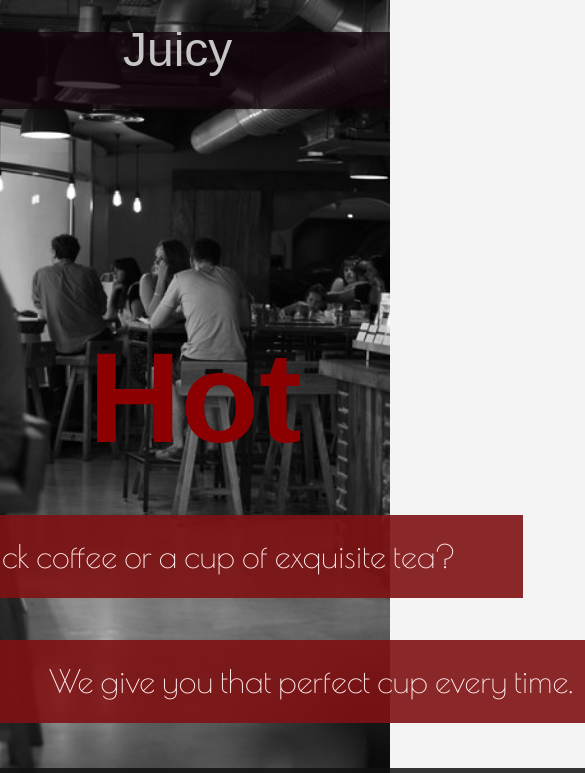
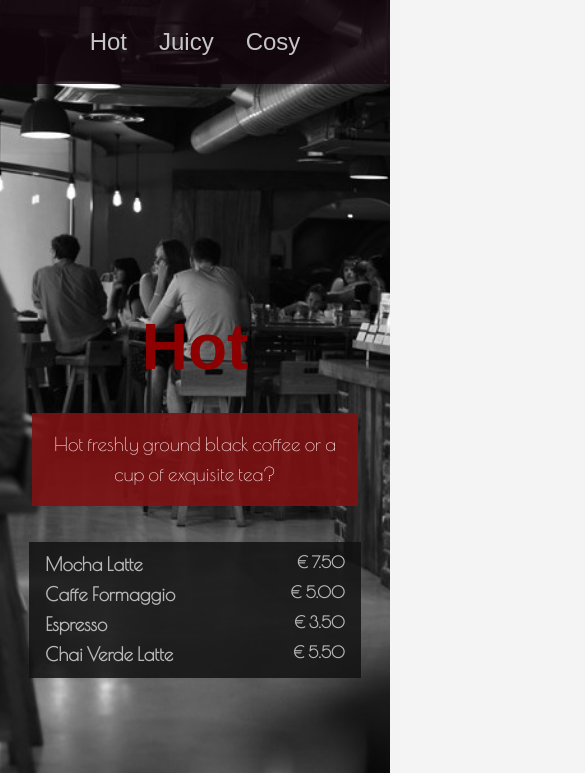
Before and after one commit to payamaya/exercise-html-css-caffe-retro, a plain HTML site: page index.html in a window 390 px wide. Shown: the top 773 px of the page, 585 px wide, since content can reach past the window. Drawn offline with nearby package versions, Linux system fonts and the light colour scheme; a web font is replaced by a local one.

Commit message:
fixinf font size sizes

```diff
--- a/index.css
+++ b/index.css
@@ -29,16 +29,16 @@ font-family: "Spirax", sans-serif; */
   justify-content: space-evenly;
   width: 100%;
   color: var(--text-color);
-  /* margin-top: 2rem; */
-  top: 2rem;
-  /* height: 8vh; */
+  background-color: var(--nav-bg-color);
+  /* top: 2rem; */
+  align-items: center;
+  height: 10vh;
 }
 .nav {
   display: flex;
-  width: 100%;
+  /* min-width: 100%; */
   justify-content: center;
-  gap: 10rem;
-  background-color: var(--nav-bg-color);
+  gap: 8rem;
   overflow: hidden;
   position: absolute;
   /* align-items: flex-start; */
@@ -52,10 +52,10 @@ font-family: "Spirax", sans-serif; */
 .nav a {
   text-decoration: none;
   color: var(--text-color);
-  font-size: 48px;
+  font-size: clamp(24px, 3vw, 48px);
   font-family: var(--font-Spirax);
   position: relative;
-  top: -20px;
+  /* top: -20px; */
 }
 
 .container-hot {
@@ -72,7 +72,6 @@ font-family: "Spirax", sans-serif; */
   background-size: cover;
   background-repeat: no-repeat;
   background-position: center;
-  /* width: 100%; */
   align-items: center;
   height: 100vh;
   display: flex;
@@ -85,65 +84,45 @@ font-family: "Spirax", sans-serif; */
   font-size: 8rem;
   font-weight: 900;
   font-family: var(--font-Spirax);
-  margin-top: 5.5rem;
-  /* padding-right: 3rem; */
+  margin-top: 3.5rem;
 }
-/* .cosy-title {
-  color: var(--title-color);
-  align-self: center;
-  font-size: 152px;
-  font-weight: 900;
-  font-family: var(--font-Spirax);
-  padding-right: 0rem;
-} */
+
 .container-wrapper {
   display: flex;
   flex-direction: column;
-  /* width: 700px; */
   align-items: center;
   margin-top: 13rem;
-  /* padding-left: 0.8rem; */
+  width: 100%;
 }
-/* .cosy-wrapper {
-  display: flex;
-  align-items: center;
-  margin-top: 16.5rem;
-} */
+
 .para-container {
-  /* border: 2px solid green; */
   margin-inline: 2rem;
   display: flex;
   align-content: center;
   flex-direction: column;
   align-items: center;
-  /* min-width: max-content; */
-  width: 1120px;
+  width: 1020px;
   margin-top: 0.3rem;
 }
 .para-container p {
   display: flex;
-  font-size: 32px;
-  min-width: 888px;
-  font-family: var(--font-Poiret);
-  /* padding: 11px; */
-  padding-inline: 3rem;
-  /* padding-top: 1rem; */
-  padding-block: 1rem;
-  color: #ffe9e9;
-  background-color: rgb(126, 17, 19, 0.9);
-  /* width: 450px; */
-  /* width: 100%; */
-  /* display: flex; */
-  /* padding-inline: 1rem; */
-  margin-block: 0.6rem 2rem;
   align-self: self-start;
   align-items: center;
   justify-content: center;
   align-content: flex-end;
   flex-direction: column-reverse;
+  padding-inline: 3rem;
+  padding-block: 1rem;
+  font-size: 28px;
+  font-family: var(--font-Poiret);
+  color: #ffe9e9;
+  background-color: rgb(126, 17, 19, 0.9);
+  width: 820px;
+  margin-block: 0.6rem 2rem;
 }
 .para-container :last-child {
   align-self: self-end;
+  width: 800px;
 }
 
 .list-container {
@@ -153,16 +132,14 @@ font-family: "Spirax", sans-serif; */
   padding: 1.2rem 4rem;
   font-family: var(--font-Poiret);
   background: var(--list-bg-color);
-  margin-top: 0.8rem;
-  min-width: 888px;
+  /* margin-top: 0.8rem; */
+  width: 800px;
   height: fit-content;
-  /* height: 150px; */
   color: var(--text-color);
 }
 
 .list-container li {
   list-style: none;
-  /* height: 22px; */
   font-size: 18px;
   color: var(--lis-color);
 }
@@ -170,6 +147,7 @@ font-family: "Spirax", sans-serif; */
 .article {
   display: flex;
   justify-content: space-between;
+  font-weight: 600;
 }
 
 .article-head {
@@ -179,3 +157,54 @@ font-family: "Spirax", sans-serif; */
   background-color: var(--title-color);
   height: 20px;
 }
+
+@media (max-width: 950px) {
+  .para-container {
+    margin-inline: 1rem;
+    width: 100%;
+  }
+  .para-container p {
+    text-align: center;
+    padding-inline: 0.8rem;
+    font-size: 19px;
+    width: 600px;
+    margin-inline: 2rem;
+
+    align-items: center;
+  }
+  .para-container :last-child {
+    display: none;
+  }
+  .list-container {
+    width: 85%;
+    margin-top: 0.3rem;
+    /* width: 600px; */
+    padding: 0.5rem 1rem;
+  }
+  .list-container li {
+    font-size: 16px;
+    max-width: 100%;
+  }
+  .container-title {
+    color: var(--title-color);
+    align-self: center;
+    font-size: 4rem;
+    font-weight: 900;
+    font-family: var(--font-Spirax);
+    margin-top: 5.5rem;
+  }
+  .para-container {
+    margin-inline: 5rem;
+
+    display: flex;
+    flex-direction: row;
+    justify-content: center;
+  }
+  .nav .header {
+    width: 100%;
+  }
+  .nav {
+    gap: 2rem;
+    /* height: 6vh; */
+  }
+}
```
